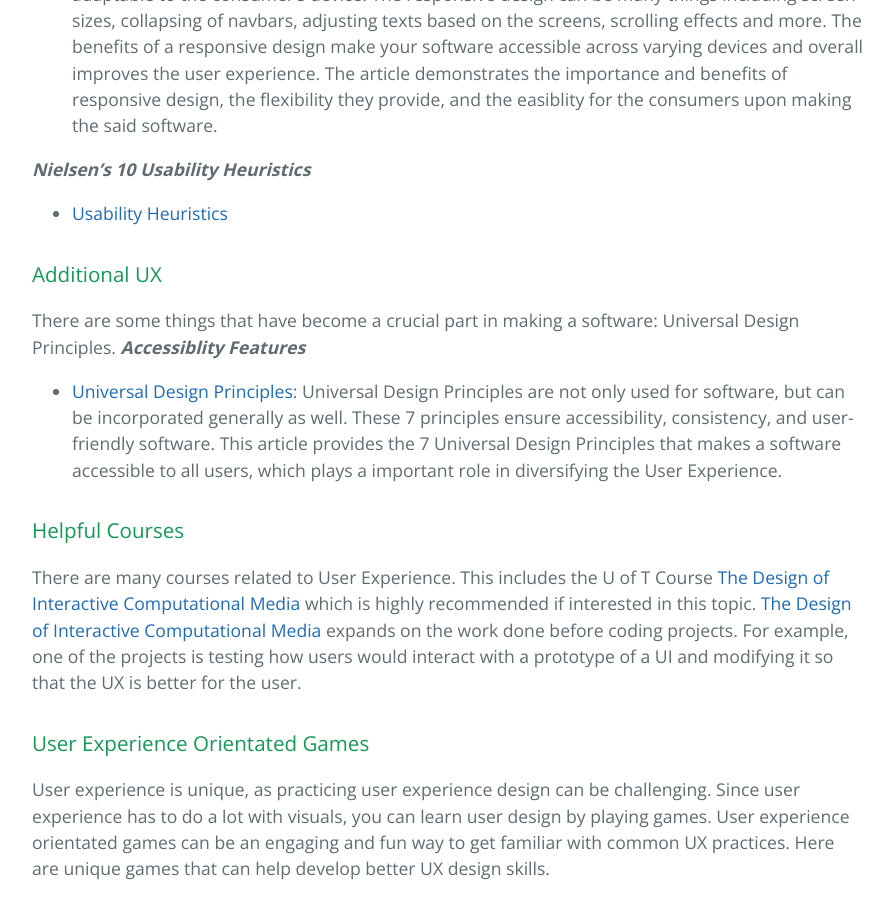
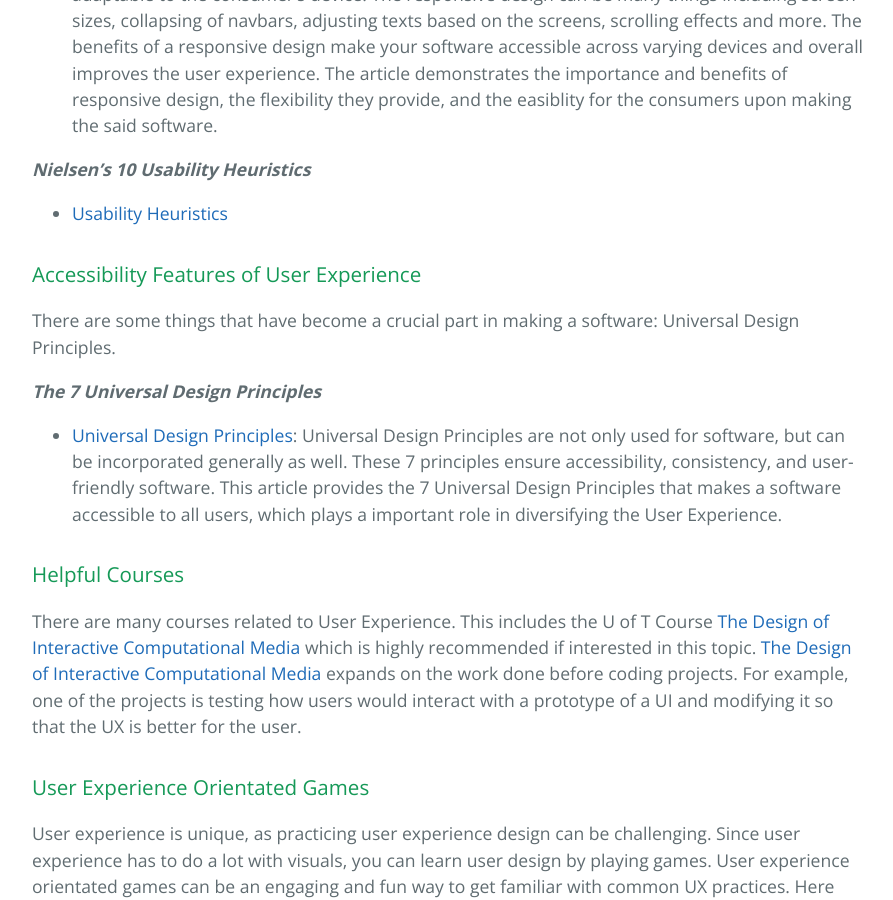
Before and after one commit to learning-software-engineering/learning-software-engineering.github.io, a Jekyll site: the page built from Topics/User_Experience.md, in a window 1280 px wide and 900 px high, scrolled down 1323 px. Shown: the whole window, without its empty margins (192-1085 px from the left). Built offline with Jekyll 4.4.1, drawn with Linux system fonts in a browser that asks for light colours; our own code applies the rules of GitHub Pages for plain Markdown files.

Commit message:
minor change to header

```diff
--- a/Topics/User_Experience.md
+++ b/Topics/User_Experience.md
@@ -27,10 +27,11 @@ ___Responsive Design___
 ___Nielsen's 10 Usability Heuristics___
 - [Usability Heuristics](./User_Experience/Usability_Heuristics.md)
 
-### Additional UX
+### Accessibility Features of User Experience
 
 There are some things that have become a crucial part in making a software: Universal Design Principles.
-___Accessiblity Features___
+
+___The 7 Universal Design Principles___
 - [Universal Design Principles](https://www.buffalo.edu/access/help-and-support/topic3/universaldesignprinciples.html): Universal Design Principles are not only used for software, but can be incorporated generally as well. These 7 principles ensure accessibility, consistency, and user-friendly software.
 This article provides the 7 Universal Design Principles that makes a software accessible to all users, which plays a important role in diversifying the User Experience.
 
```
